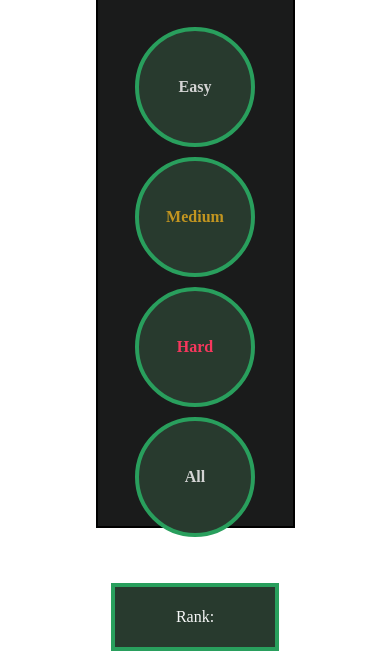
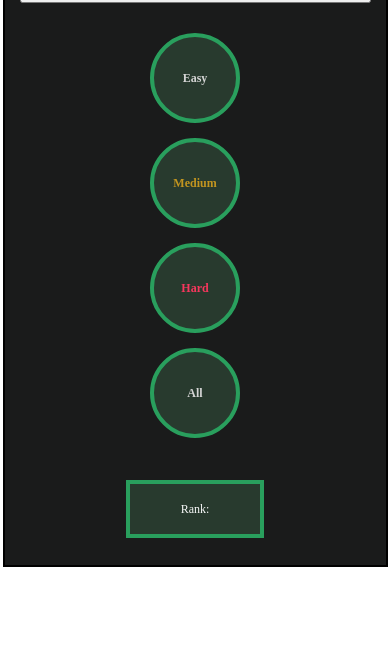
Before and after one commit to Adityaxletscode/LeetMetric, a plain HTML site: page index.html in a window 390 px wide. Shown: the part 213-880 px from the top of the page. After the commit the page ends 844 px from the top, so only its background shows below. Drawn offline with Linux system fonts and the light colour scheme.

Commit message:
Add responsive media queries for style.css

```diff
--- a/style.css
+++ b/style.css
@@ -5,30 +5,30 @@ body {
   height: 100vh;
   margin: 0;
 }
-.container{
+.container {
   text-align: center;
   width: 50%;
   height: 75%;
   border: 2px solid black;
   background-color: #1a1b1b;
 }
-.heading1{
+.heading1 {
   color: #d4d4d4;
 }
-.heading2{
+.heading2 {
   color: #dc8f18;
 }
 
-.search-box{
+.search-box {
   display: flex;
   justify-content: center;
 }
 
-.search-box input{
+.search-box input {
   width: 200px;
 }
 
-.stats{
+.stats {
   display: flex;
   justify-content: space-evenly;
   flex-direction: row;
@@ -37,23 +37,23 @@ body {
   margin: 30px;
 }
 
-.easy-stat{
+.easy-stat {
   color: #d4d4d4;
 }
 
-.medium-stat{
+.medium-stat {
   color: #c29520;
 }
 
-.hard-stat{
+.hard-stat {
   color: #f7375d;
 }
 
-.all-stat{
+.all-stat {
   color: #d4d4d4;
 }
 
-.circle{
+.circle {
   width: 120px;
   height: 120px;
   border-radius: 50%;
@@ -64,7 +64,7 @@ body {
   justify-content: center;
   font-size: 16px;
   font-weight: 700;
-    background: conic-gradient(#299f5d var(--progress-degree,0%),#283a2e 0%);
+  background: conic-gradient(#299f5d var(--progress-degree, 0%), #283a2e 0%);
   text-align: center;
   white-space: normal;
   word-wrap: break-word;
@@ -73,7 +73,7 @@ body {
   flex-direction: column;
 }
 
-.error{
+.error {
   color: red;
   margin-left: 10px;
   font-size: 14px;
@@ -83,7 +83,7 @@ body {
   display: none;
 }
 
-.notFound{
+.notFound {
   color: red;
   margin-left: 10px;
   font-size: 14px;
@@ -93,16 +93,22 @@ body {
 }
 
 @keyframes blink {
-    0% { opacity: 1; }
-    50% { opacity: 0; }
-    100% { opacity: 1; }
+  0% {
+    opacity: 1;
+  }
+  50% {
+    opacity: 0;
+  }
+  100% {
+    opacity: 1;
+  }
 }
 
-.ranking{
+.ranking {
   display: flex;
   justify-content: center;
 }
-.rank{
+.rank {
   display: flex;
   align-items: center;
   justify-content: center;
@@ -112,5 +118,63 @@ body {
   width: 150px;
   height: 50px;
   padding: 5px;
+}
 
+@media (max-width: 800px) {
+  .container {
+    width: 70%;
+    height: auto;
+    padding: 20px;
   }
+
+  .search-box input {
+    width: 150px;
+  }
+
+  .circle {
+    width: 100px;
+    height: 100px;
+    font-size: 14px;
+  }
+
+  .rank {
+    width: 130px;
+    height: 45px;
+    font-size: 14px;
+  }
+}
+
+@media (max-width: 500px) {
+  .container {
+    width: 90%;
+    height: auto;
+    padding: 15px;
+  }
+
+  .search-box {
+    flex-direction: column;
+    gap: 10px;
+  }
+
+  .search-box input {
+    width: 100%;
+  }
+
+  .stats {
+    flex-direction: column;
+    gap: 15px;
+    align-items: center;
+  }
+
+  .circle {
+    width: 90px;
+    height: 90px;
+    font-size: 12px;
+  }
+
+  .rank {
+    width: 120px;
+    height: 40px;
+    font-size: 12px;
+  }
+}
```
Lines whose indentation alone changed are shown as unchanged.
